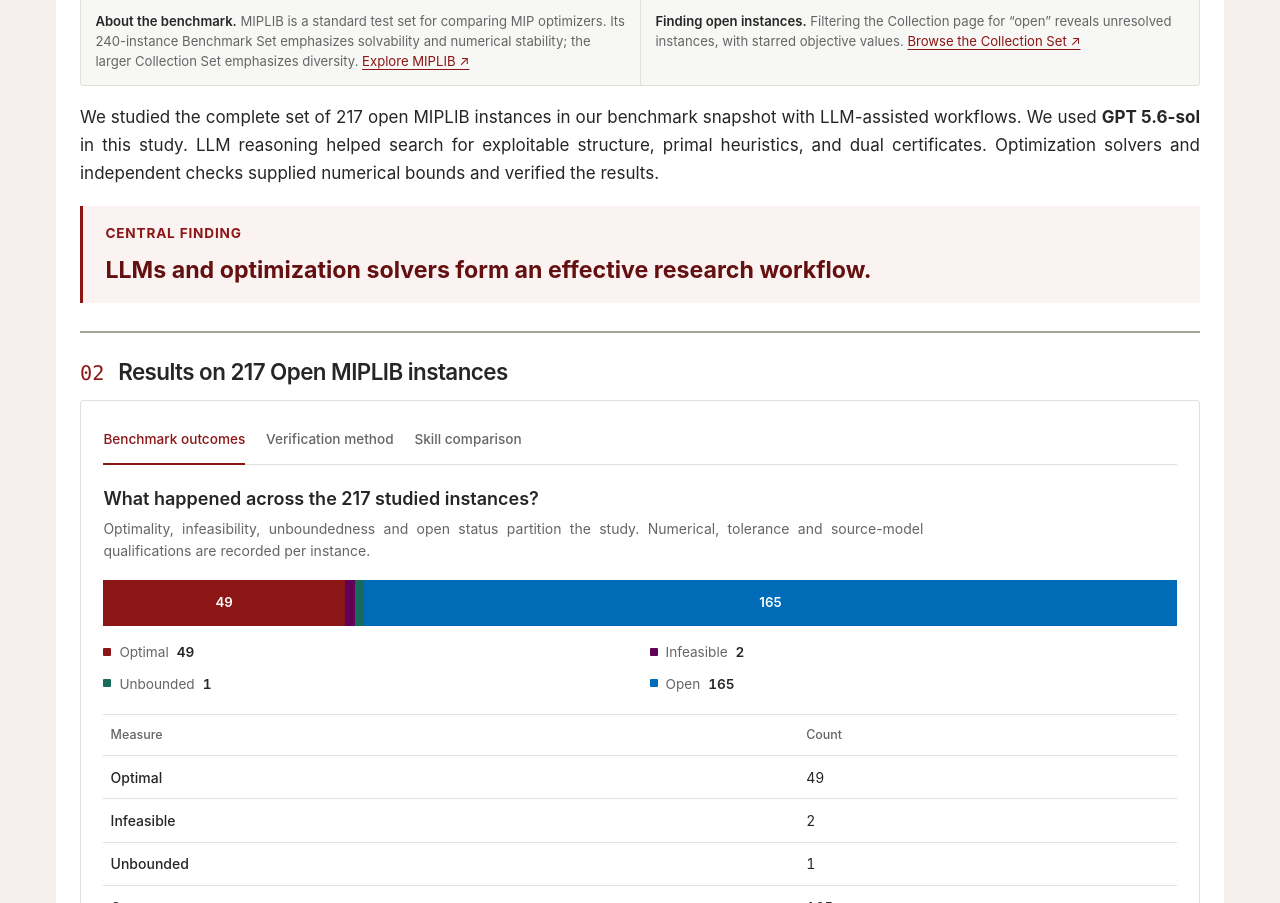
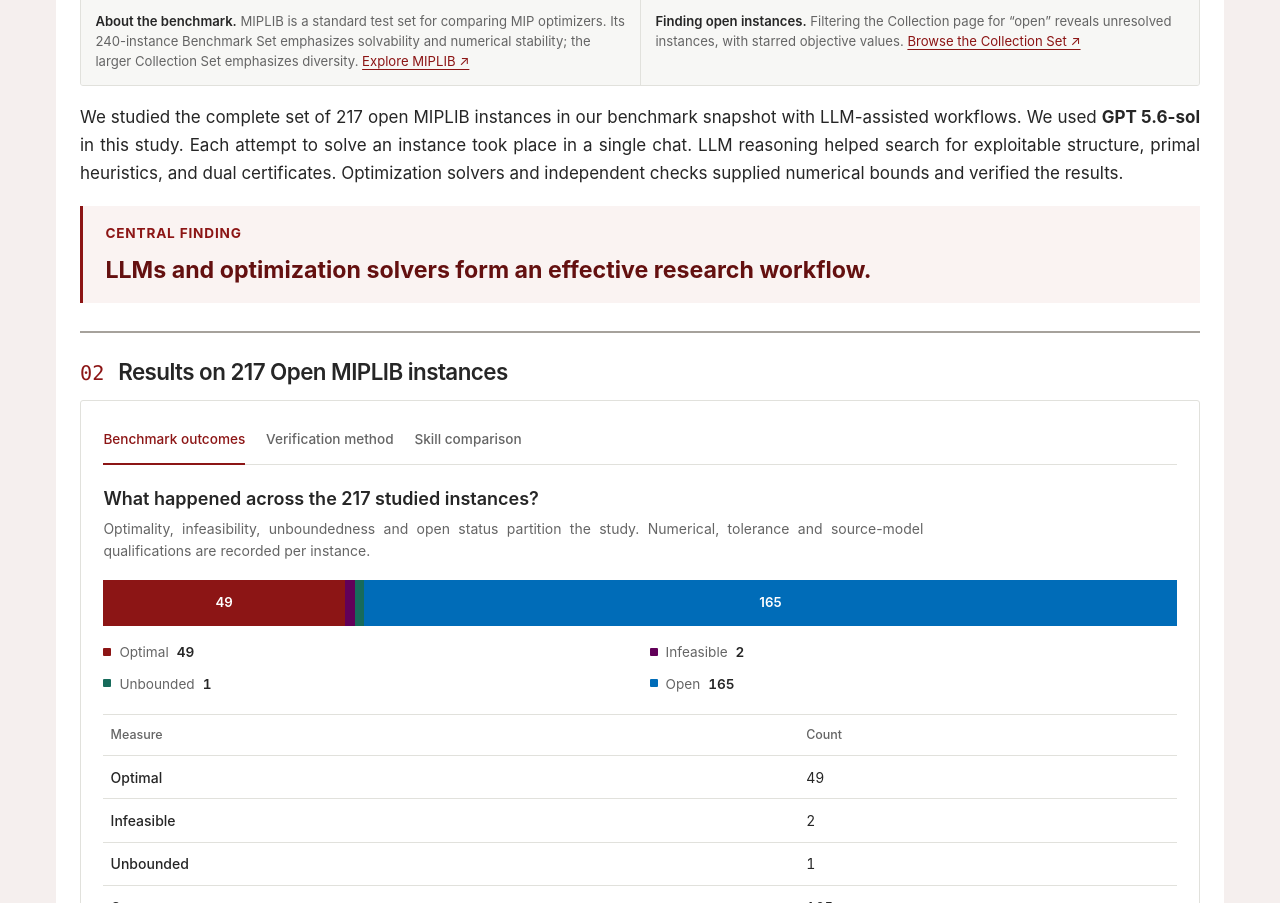
Before and after one commit to LLM4MIP/llm4mip.github.io, a plain HTML site: page index.html in a window 1280 px wide. Shown: the part 1507-2410 px from the top of the page. Drawn offline with Linux system fonts and the light colour scheme.

Commit message:
Document single-chat solve attempts

```diff
--- a/index.html
+++ b/index.html
@@ -122,7 +122,7 @@
               <figcaption><strong>Finding open instances.</strong> Filtering the Collection page for “open” reveals unresolved instances, with starred objective values. <a href="https://miplib.zib.de/tag_collection.html">Browse the Collection Set&nbsp;↗</a></figcaption>
             </figure>
           </div>
-          <p>We studied the complete set of 217 open MIPLIB instances in our benchmark snapshot with LLM-assisted workflows. We used <strong>GPT 5.6-sol</strong> in this study. LLM reasoning helped search for exploitable structure, primal heuristics, and dual certificates. Optimization solvers and independent checks supplied numerical bounds and verified the results.</p>
+          <p>We studied the complete set of 217 open MIPLIB instances in our benchmark snapshot with LLM-assisted workflows. We used <strong>GPT 5.6-sol</strong> in this study. Each attempt to solve an instance took place in a single chat. LLM reasoning helped search for exploitable structure, primal heuristics, and dual certificates. Optimization solvers and independent checks supplied numerical bounds and verified the results.</p>
           <aside class="research-takeaway" aria-labelledby="finding-heading">
             <p id="finding-heading" class="finding-label">Central finding</p>
             <p class="finding-statement"><strong>LLMs and optimization solvers form an effective research workflow.</strong></p>
```
